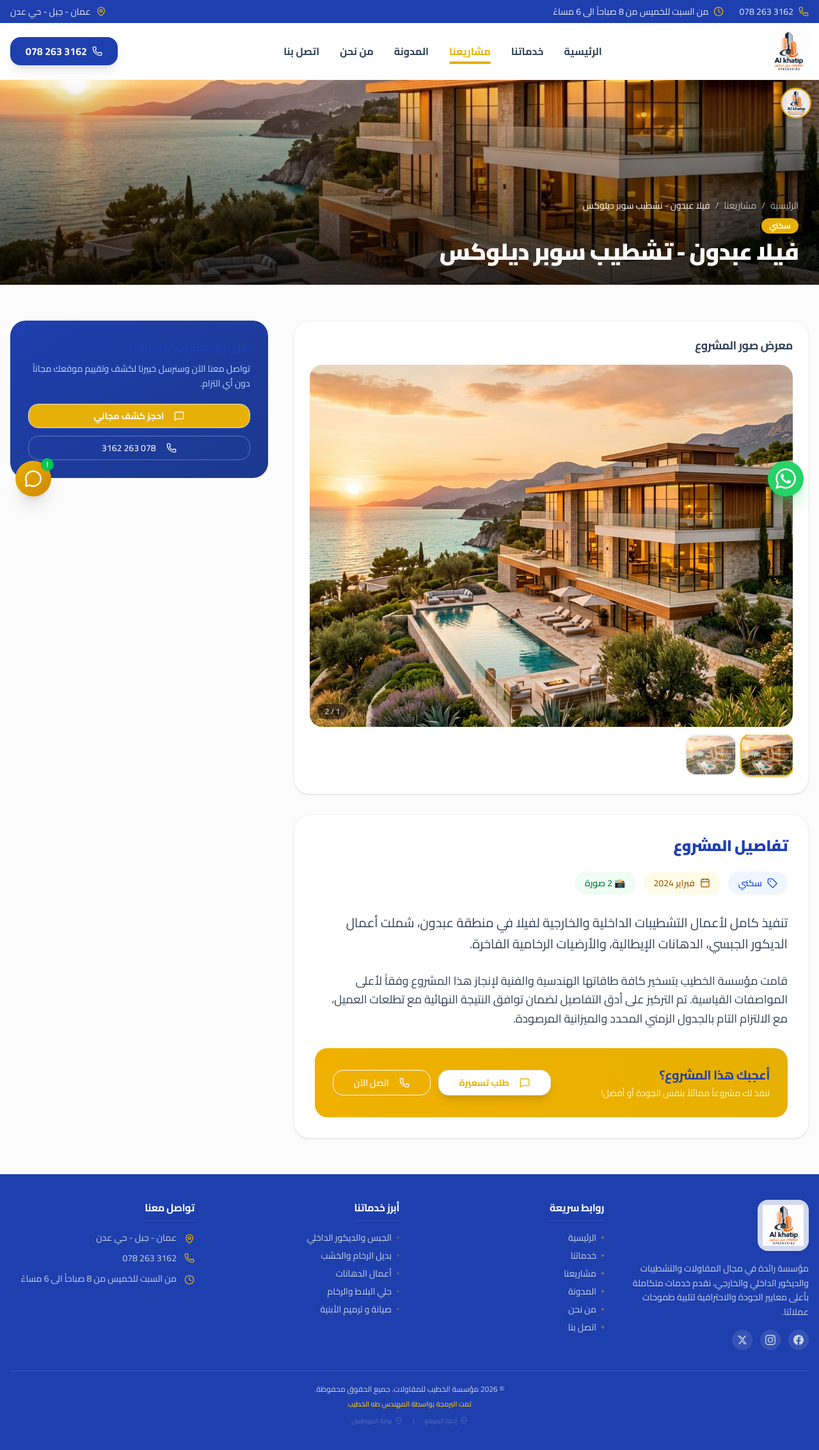
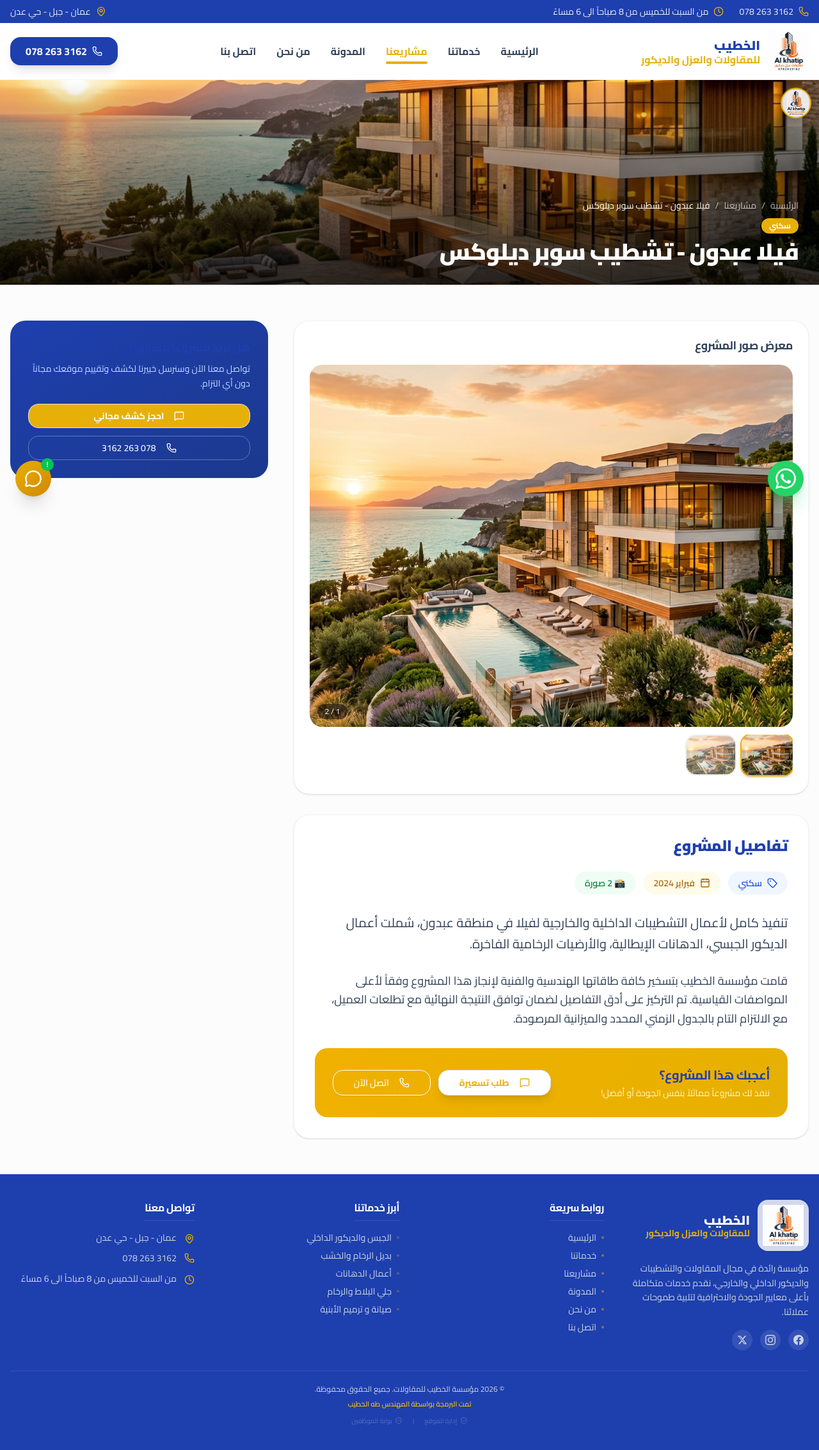
Before and after one commit to tahakhatip2-tech/Al-Khatib-decor, a React (Vite) app: page /projects/proj-1 in a window 1280 px wide. Shown: the whole page at 64% size. Built offline with nearby package versions, Linux system fonts and the light colour scheme.

Commit message:
Add company name text next to logo in header and footer

```diff
--- a/src/components/layout.tsx
+++ b/src/components/layout.tsx
@@ -91,8 +91,12 @@ export function Layout({ children }: { children: ReactNode }) {
       >
         <div className="container mx-auto px-4 flex justify-between items-center">
           {/* Logo */}
-          <Link href="/" className="group hover:opacity-90 transition-opacity">
+          <Link href="/" className="group hover:opacity-90 transition-opacity flex items-center gap-3">
             <Logo variant="full" size="md" />
+            <div className="flex flex-col leading-tight">
+              <span className="text-secondary font-black text-lg md:text-xl leading-tight">الخطيب</span>
+              <span className="text-primary font-bold text-sm md:text-base leading-tight">للمقاولات والعزل والديكور</span>
+            </div>
           </Link>
 
           {/* Desktop Nav */}
@@ -200,8 +204,12 @@ export function Layout({ children }: { children: ReactNode }) {
         <div className="container mx-auto px-4">
           <div className="grid grid-cols-1 md:grid-cols-2 lg:grid-cols-4 gap-8 mb-8">
             <div className="space-y-4">
-              <Link href="/" className="inline-block hover:opacity-90">
+              <Link href="/" className="inline-flex items-center gap-3 hover:opacity-90">
                 <Logo variant="white" size="md" />
+                <div className="flex flex-col leading-tight">
+                  <span className="text-white font-black text-xl leading-tight">الخطيب</span>
+                  <span className="text-primary font-bold text-sm leading-tight">للمقاولات والعزل والديكور</span>
+                </div>
               </Link>
               <p className="text-sm leading-relaxed">
                 مؤسسة رائدة في مجال المقاولات والتشطيبات والديكور الداخلي والخارجي، نقدم خدمات متكاملة بأعلى معايير الجودة والاحترافية لتلبية طموحات عملائنا.
```
